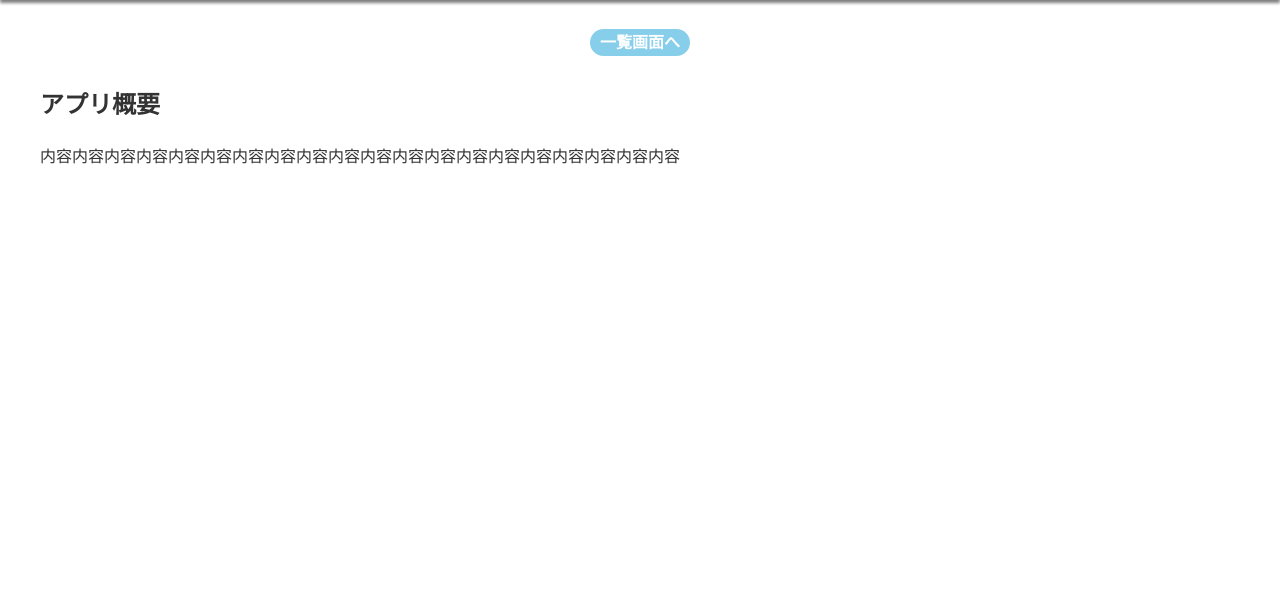
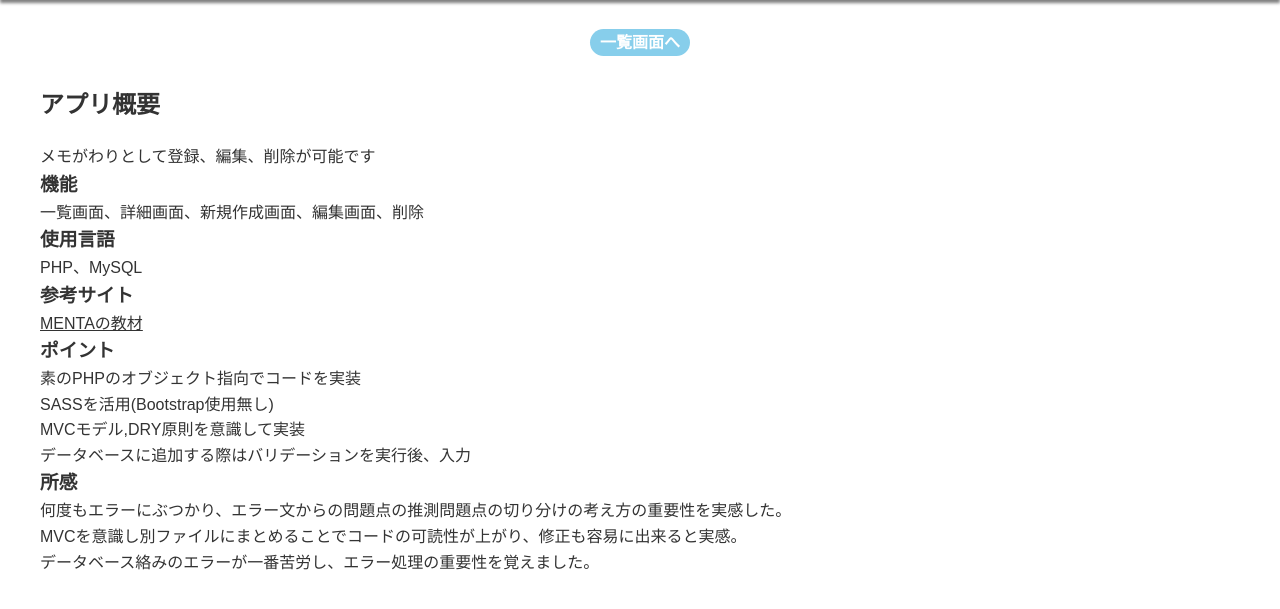
Before and after one commit to yukihiro0428/todo, a PHP site: template src/src/view/front-page.php in a window 1280 px wide. Shown: the part 66-675 px from the top of the page. Run offline with PHP 8.4, Linux system fonts and the light colour scheme; the template is opened without the code that fills it, so the values that code supplies are empty.

Commit message:
front-page修正

```diff
--- a/src/src/view/front-page.php
+++ b/src/src/view/front-page.php
@@ -2,7 +2,24 @@
 <section class="common">
 	<p class="common-link"><a class="to-index_link" href="index.php">一覧画面へ</a></p>
 	<h2>アプリ概要</h2>
-	<p>内容内容内容内容内容内容内容内容内容内容内容内容内容内容内容内容内容内容内容内容</p>
+	<p>メモがわりとして登録、編集、削除が可能です</p>
+	<h3>機能</h3>
+	<p>一覧画面、詳細画面、新規作成画面、編集画面、削除</p>
+	<h3>使用言語</h3>
+	<p>PHP、MySQL</p>
+	<h3>参考サイト</h3>
+	<p><a href="https://menta.work/plan/936/5233">MENTAの教材</a></p>
+	<h3>ポイント</h3>
+	<p>素のPHPのオブジェクト指向でコードを実装</p>
+	<p>SASSを活用(Bootstrap使用無し)</p>
+	<p>MVCモデル,DRY原則を意識して実装</p>
+	<p>データベースに追加する際はバリデーションを実行後、入力</p>
+	<h3>所感</h3>
+	<p>
+		何度もエラーにぶつかり、エラー文からの問題点の推測問題点の切り分けの考え方の重要性を実感した。<br>
+		MVCを意識し別ファイルにまとめることでコードの可読性が上がり、修正も容易に出来ると実感。<br>
+		データベース絡みのエラーが一番苦労し、エラー処理の重要性を覚えました。
+	</p>
 </section>
 
 </body>
--- a/src/src/view/header.php
+++ b/src/src/view/header.php
@@ -4,7 +4,7 @@
 <head>
 	<meta charset="UTF-8">
 	<meta name="viewport" content="width=device-width, initial-scale=1.0">
-	<title>TODOリスト</title>
+	<title>TODOアプリ</title>
 	<link type="text/css" rel="stylesheet" href="css/style.css?ver=2020102101" />
 </head>
 
```
Also changed, not shown: 1 other file.
